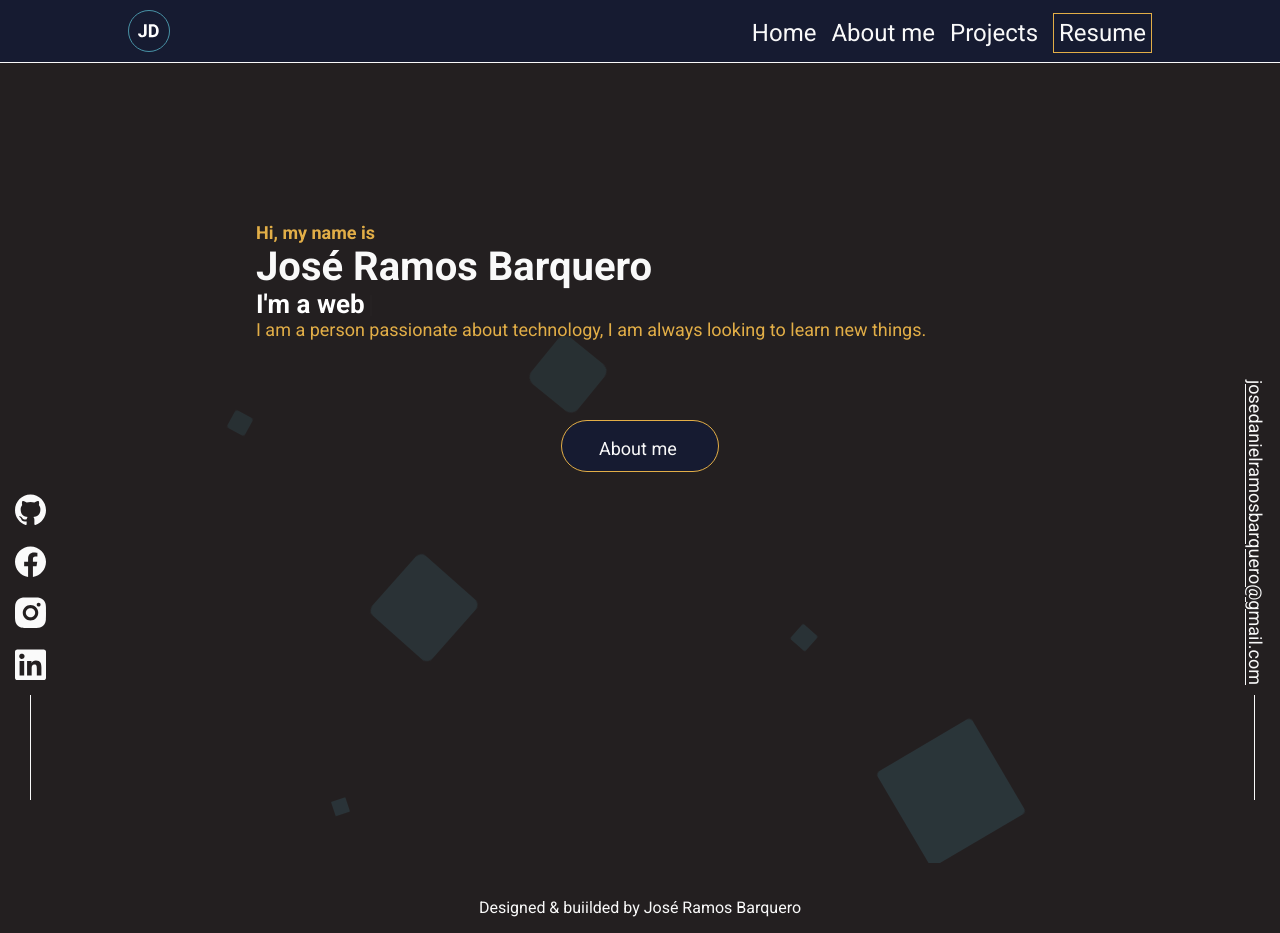
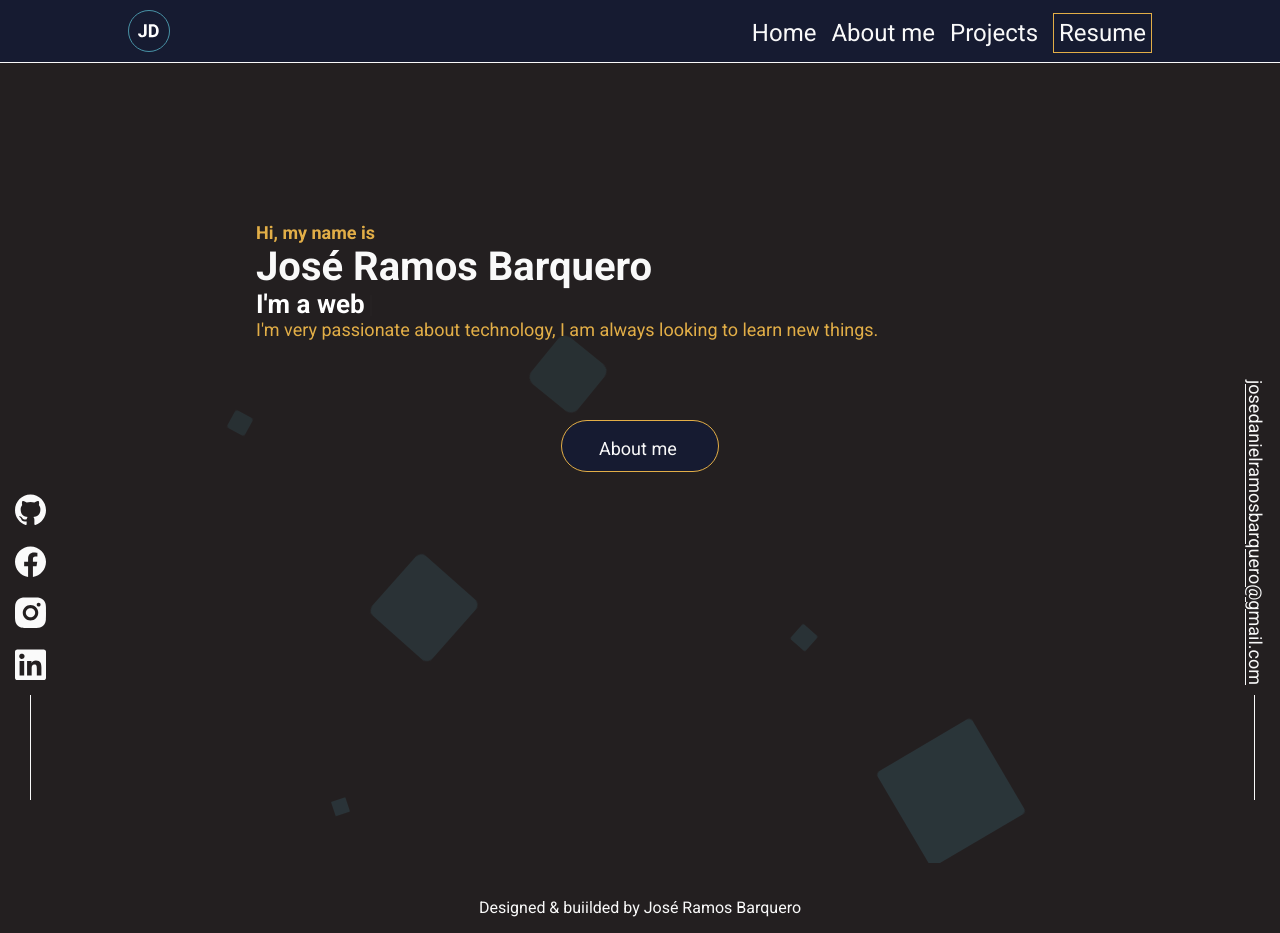
Before and after one commit to jramos22/Portafolio, a React (Create React App) app: page / in a window 1280 px wide. Built offline with nearby package versions, Linux system fonts and the light colour scheme.

Commit message:
Arreglo primer parrafo

```diff
--- a/src/components/HomeContent.jsx
+++ b/src/components/HomeContent.jsx
@@ -10,7 +10,7 @@ export default function HomeContent() {
                 <h1>Hi, my name is</h1>
                 <h2>José Ramos Barquero</h2>
                 <TypingAnimation />
-                <p>I am a person passionate about technology, I am always looking to learn new things.</p>
+                <p>I'm very passionate about technology, I am always looking to learn new things.</p>
                 <div className='button_container'>
                 <Link className={'button'} to={'/about'}>About me</Link>
                 </div>
```
